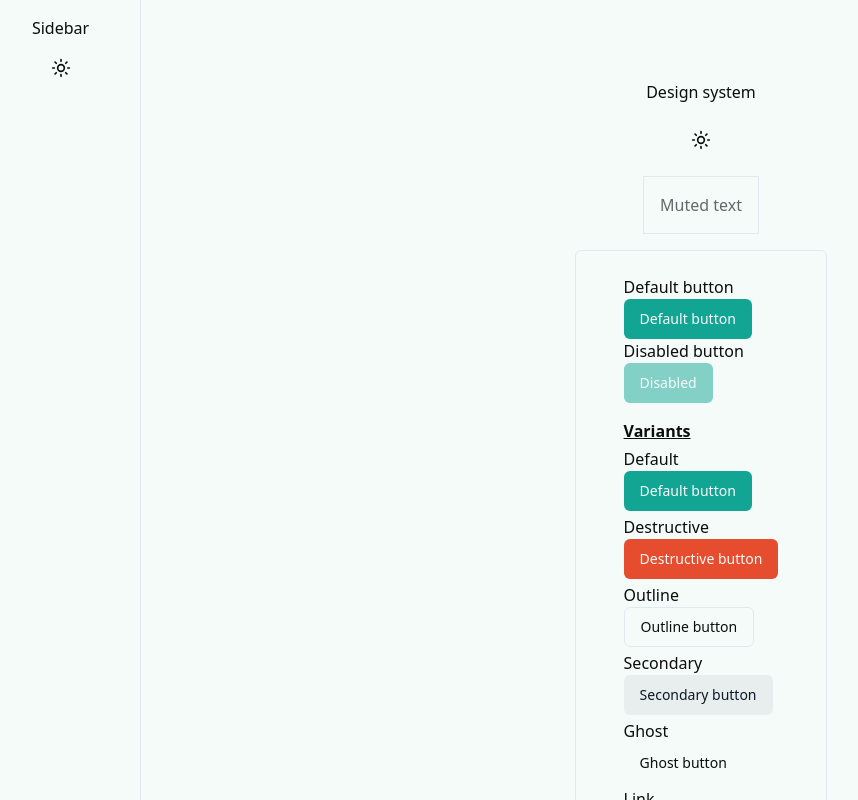
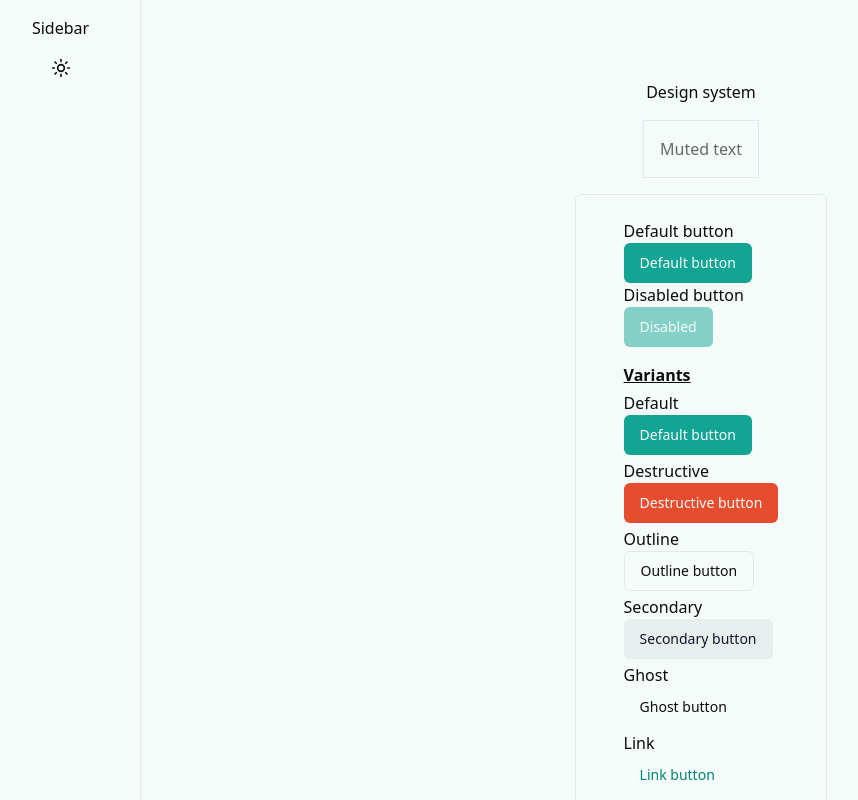
Before and after one commit to mathewbushuru/design-system, a React (Vite) app: page / in a window 1280 px wide. Shown: the whole page, without its empty margins (19-877 px from the left). Built offline with nearby package versions, Linux system fonts and the light colour scheme.

Commit message:
refactor out mobile navbar

```diff
--- /dev/null
+++ b/src/components/mobile-navbar.tsx
@@ -0,0 +1,14 @@
+import { GanttChart } from "lucide-react"
+
+import ThemeToggle from "@/components/theme-toggle"
+
+function MobileNavbar() {
+  return (
+    <div className="fixed left-0 right-0 top-0 flex w-full items-center justify-between border-b px-4 py-2 lg:hidden backdrop-blur-md">
+          <GanttChart className="h-6 w-6" />
+          <ThemeToggle />
+        </div>
+  )
+}
+
+export default MobileNavbar
--- a/src/pages/home-page.tsx
+++ b/src/pages/home-page.tsx
@@ -1,6 +1,5 @@
-import { GanttChart } from "lucide-react";
-
 import ThemeToggle from "@/components/theme-toggle";
+import MobileNavbar from "@/components/mobile-navbar";
 
 import ButtonShowcase from "@/showcase/components/button-showcase";
 import DropdownMenuShowcase from "@/showcase/components/dropdown-menu-showcase";
@@ -17,15 +16,9 @@ const HomePage = () => {
 
       {/* Page content  */}
       <div className="flex flex-1 flex-col items-center gap-4 overflow-y-scroll pb-8 pt-20">
-        {/* Mobile Navbar  */}
-        <div className="fixed left-0 right-0 top-0 flex w-full items-center justify-between border-b px-4 py-2 lg:hidden backdrop-blur-md">
-          <GanttChart className="h-6 w-6" />
-          <ThemeToggle />
-        </div>
-        Design system
-        <div className="">
-          <ThemeToggle />
-        </div>
+        <MobileNavbar />
+
+        <div className="">Design system</div>
         <p className="border p-4 text-muted-foreground">Muted text</p>
         <ButtonShowcase />
         <DropdownMenuShowcase />
```
